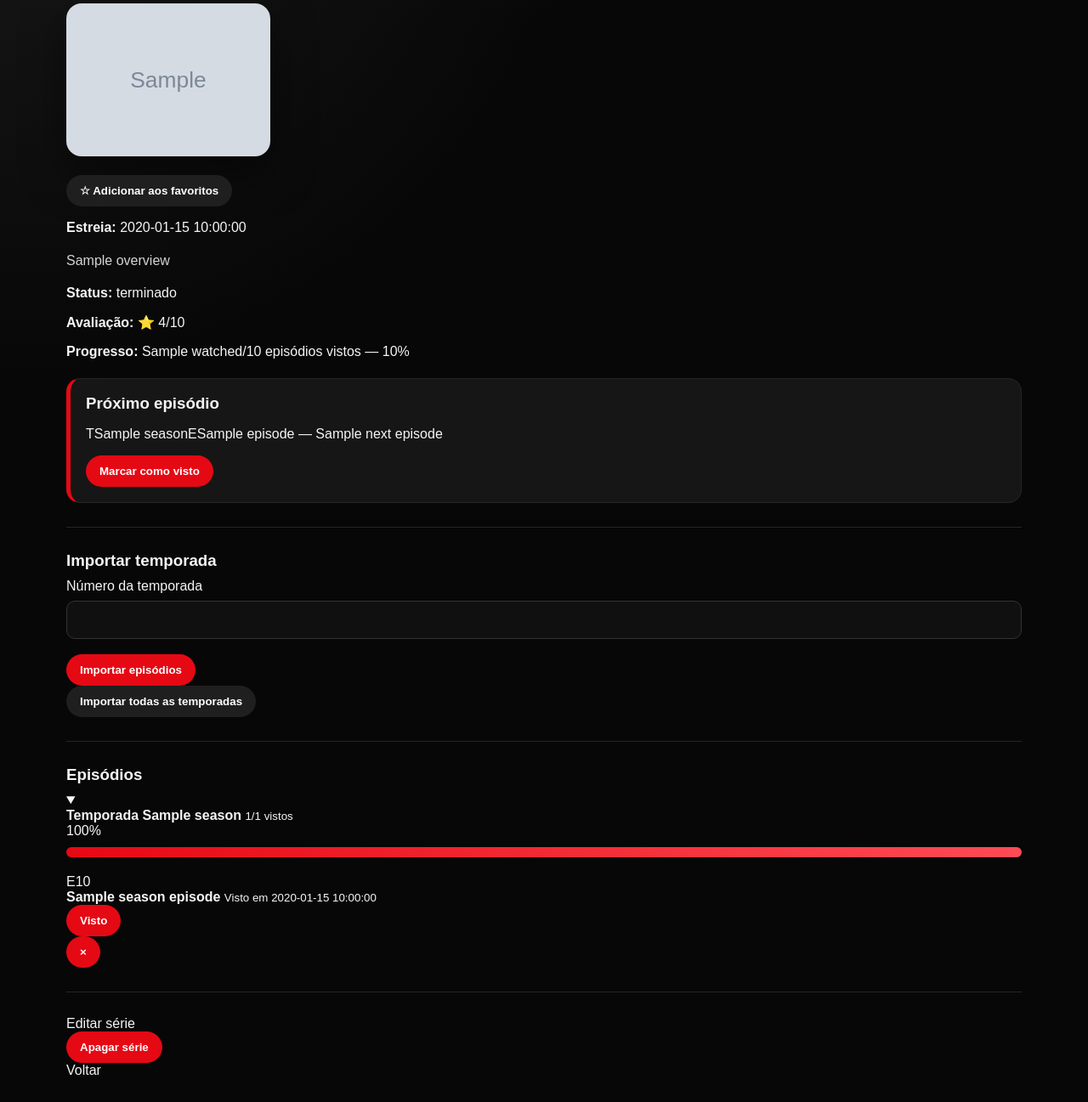
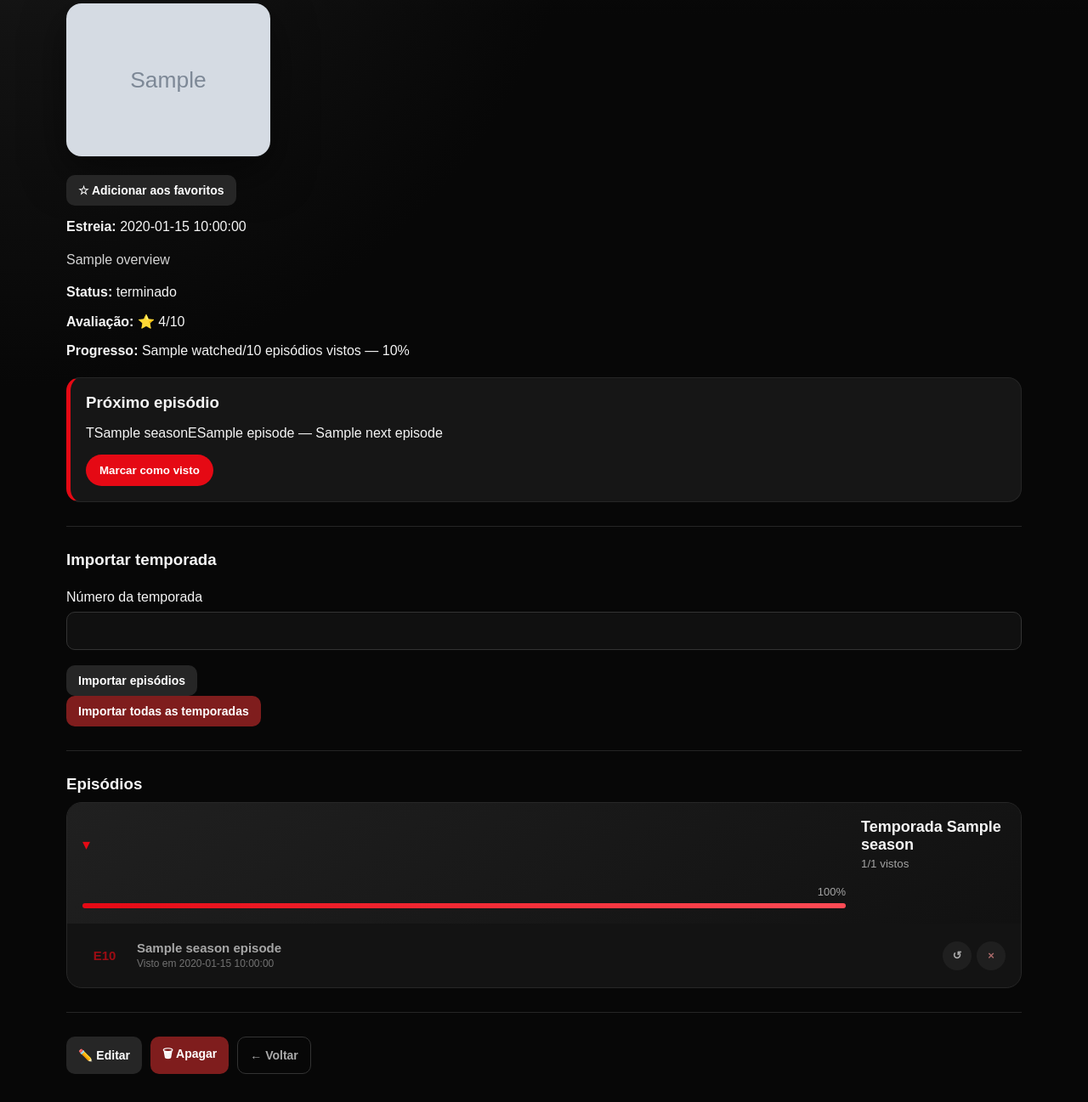
Before and after one commit to Diogo-Viegas/tvpi, a Flask app: template templates/series_detail.html in a window 1280 px wide. Shown: the part 243-1540 px from the top of the page at 85% size. After the commit the page ends 1507 px from the top, so only its background shows below. Run offline with Flask 3, Linux system fonts and the light colour scheme; the template is opened without the code that fills it: most values are stand-ins (such as "Sample title", 1, 10 or a date in 2020); grey boxes marked "Sample" are stand-in pictures.

Commit message:
fix: episode cards inside the series details

```diff
--- a/static/style.css
+++ b/static/style.css
@@ -328,6 +328,7 @@ hr {
     .poster-placeholder {
         height: 220px;
     }
+}
 .seasons {
     display: grid;
     gap: 16px;
@@ -474,13 +475,13 @@ hr {
     .season-progress {
         text-align: left;
     }
+}
 .episode-row-clean {
     display: grid;
-    grid-template-columns: 60px 1fr 160px;
-    gap: 14px;
+    grid-template-columns: 52px 1fr 84px;
+    gap: 12px;
     align-items: center;
-    padding: 14px 12px;
-    border-radius: 12px;
+    padding: 12px 10px;
 }
 
 .episode-row-clean:hover {
@@ -520,9 +521,8 @@ hr {
 
 .episode-actions-clean {
     display: flex;
-    align-items: center;
     justify-content: flex-end;
-    gap: 8px;
+    gap: 6px;
 }
 
 .episode-actions-clean form {
@@ -556,20 +556,97 @@ hr {
     background: #7f1d1d;
 }
 
+.round-action {
+    width: 34px;
+    height: 34px;
+    padding: 0;
+    border-radius: 50%;
+    background: #262626;
+    color: #fff;
+    font-size: 16px;
+    line-height: 1;
+}
+
+.round-action:hover {
+    background: var(--red);
+    transform: none;
+}
+
+.danger-light {
+    color: #ff9b9b;
+}
+
+.danger-light:hover {
+    background: #7f1d1d;
+}
+
 @media (max-width: 700px) {
     .episode-row-clean {
-        grid-template-columns: 48px 1fr;
+        grid-template-columns: 44px 1fr 76px;
     }
 
-    .episode-actions-clean {
-        grid-column: 1 / -1;
-        justify-content: flex-start;
-        padding-left: 62px;
-    }
-
-    .episode-btn {
-        width: 120px;
+    .episode-info strong {
+        white-space: normal;
     }
 }
+.episodes-section {
+    max-width: 720px;
+    margin: 0 auto;
+}
+.detail-actions {
+    display: flex;
+    gap: 10px;
+    flex-wrap: wrap;
+    margin-top: 24px;
+}
 
+.detail-actions form {
+    margin: 0;
 }
+
+.btn {
+    display: inline-flex;
+    align-items: center;
+    justify-content: center;
+    gap: 6px;
+    padding: 10px 14px;
+    border-radius: 10px;
+    font-weight: 600;
+    font-size: 14px;
+    text-decoration: none;
+    cursor: pointer;
+    transition: background .15s ease, transform .1s ease;
+}
+
+.btn:hover {
+    transform: translateY(-1px);
+}
+
+.btn.secondary {
+    background: #262626;
+    color: #fff;
+}
+
+.btn.secondary:hover {
+    background: #333;
+}
+
+.btn.danger {
+    background: #7f1d1d;
+    color: #fff;
+}
+
+.btn.danger:hover {
+    background: #b91c1c;
+}
+
+.btn.ghost {
+    background: transparent;
+    border: 1px solid #333;
+    color: #aaa;
+}
+
+.btn.ghost:hover {
+    background: #1f1f1f;
+    color: #fff;
+}
--- a/templates/series_detail.html
+++ b/templates/series_detail.html
@@ -57,18 +57,19 @@
 <hr>
 
 <h3>Importar temporada</h3>
-
+<div class="detail-actions"></div>
 <form method="POST" action="/series/{{ show['id'] }}/import-season">
     <label>Número da temporada</label>
     <input type="number" name="season" min="1" required>
 
-    <button type="submit">Importar episódios</button>
+    <button type="submit" class="btn secondary">Importar episódios</button>
 </form>
 <form method="POST" action="/series/{{ show['id'] }}/import-all-seasons">
-    <button type="submit" class="btn secondary">
+    <button type="submit" class="btn danger">
         Importar todas as temporadas
     </button>
 </form>
+</div>
 <hr>
 
 <h3>Episódios</h3>
@@ -119,17 +120,13 @@
                         </div>
                <div class="episode-actions-clean">
                     <form method="POST" action="/episodes/{{ ep['id'] }}/toggle">
-                            <button type="submit" class="episode-btn {% if ep['watched'] %}watched-btn{% endif %}">
-                                {% if ep["watched"] %}
-                                    Visto
-                                {% else %}
-                                    Marcar visto
-                                {% endif %}
+                        <button type="submit" class="round-action">
+                            {% if ep["watched"] %}↺{% else %}✓{% endif %}
                         </button>
                     </form>
 
                     <form method="POST" action="/episodes/{{ ep['id'] }}/delete">
-                            <button type="submit" class="delete-btn">×</button>
+                        <button type="submit" class="round-action danger-light">×</button>
                     </form>
                 </div>
                     </div>
@@ -143,11 +140,19 @@
 {% endif %}
 <hr>
 
-<a href="/series/{{ show['id'] }}/edit">Editar série</a>
+<div class="detail-actions">
+    <a href="/series/{{ show['id'] }}/edit" class="btn secondary">
+        ✏️ Editar
+    </a>
 
     <form method="POST" action="/series/{{ show['id'] }}/delete">
-    <button type="submit">Apagar série</button>
+        <button type="submit" class="btn danger">
+            🗑 Apagar
+        </button>
     </form>
 
-<a href="/">Voltar</a>
+    <a href="/" class="btn ghost">
+        ← Voltar
+    </a>
+</div>
 {% endblock %}
```
Lines whose indentation alone changed are shown as unchanged.
